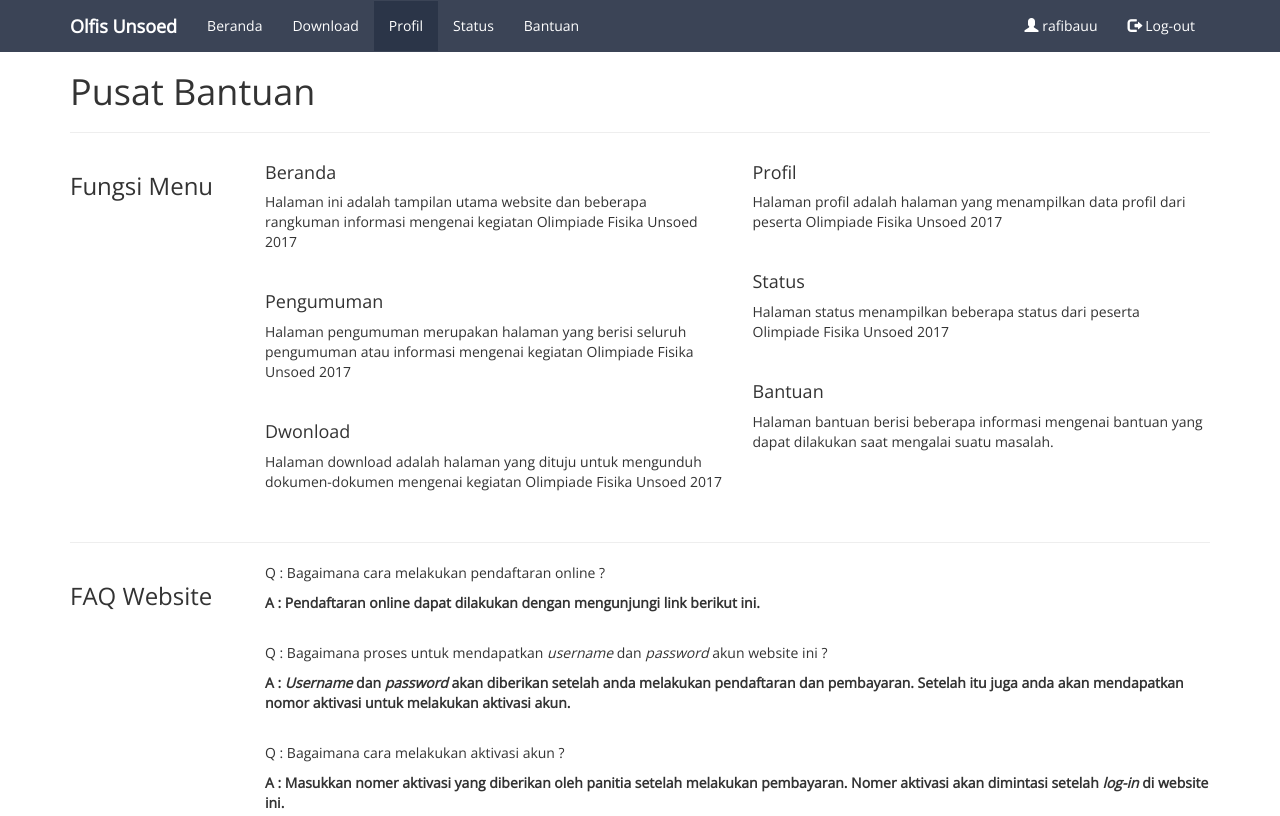
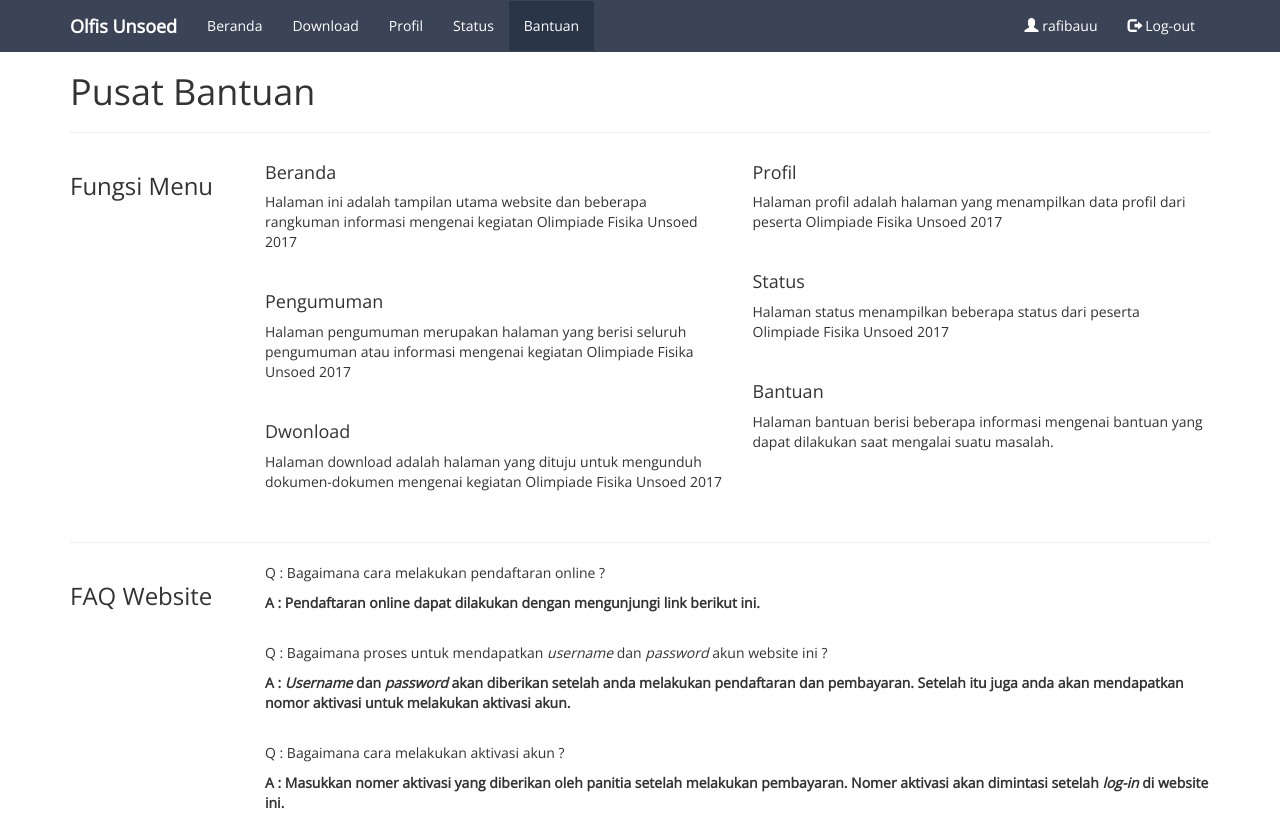
Before and after one commit to rafibauu/1-olfis, a plain HTML site: page bantuan/index.html in a window 1280 px wide. Shown: the top 816 px of the page. Drawn offline with nearby package versions, Linux system fonts and the light colour scheme.

Commit message:
Update index.html

```diff
--- a/bantuan/index.html
+++ b/bantuan/index.html
@@ -43,9 +43,9 @@
                     <ul class="nav navbar-nav">
                         <li><a href="https://rafibauu.github.io/1-olfis/index.html">Beranda <span class="sr-only">(current)</span></a></li>
                         <li><a href="https://rafibauu.github.io/1-olfis/download">Download</a></li>
-                        <li class="active"><a href="https://rafibauu.github.io/1-olfis/profil">Profil</a></li>
+                        <li><a href="https://rafibauu.github.io/1-olfis/profil">Profil</a></li>
                         <li><a href="https://rafibauu.github.io/1-olfis/status">Status</a></li>
-                        <li><a href="https://rafibauu.github.io/1-olfis/bantuan">Bantuan</a></li>
+                        <li class="active"><a href="https://rafibauu.github.io/1-olfis/bantuan">Bantuan</a></li>
                     </ul>
                     <ul class="nav navbar-nav navbar-right">
                       <li><a href="https://rafibauu.github.io/1-olfis/profil"><span class="glyphicon glyphicon-user"></span> rafibauu</a></li>
```
